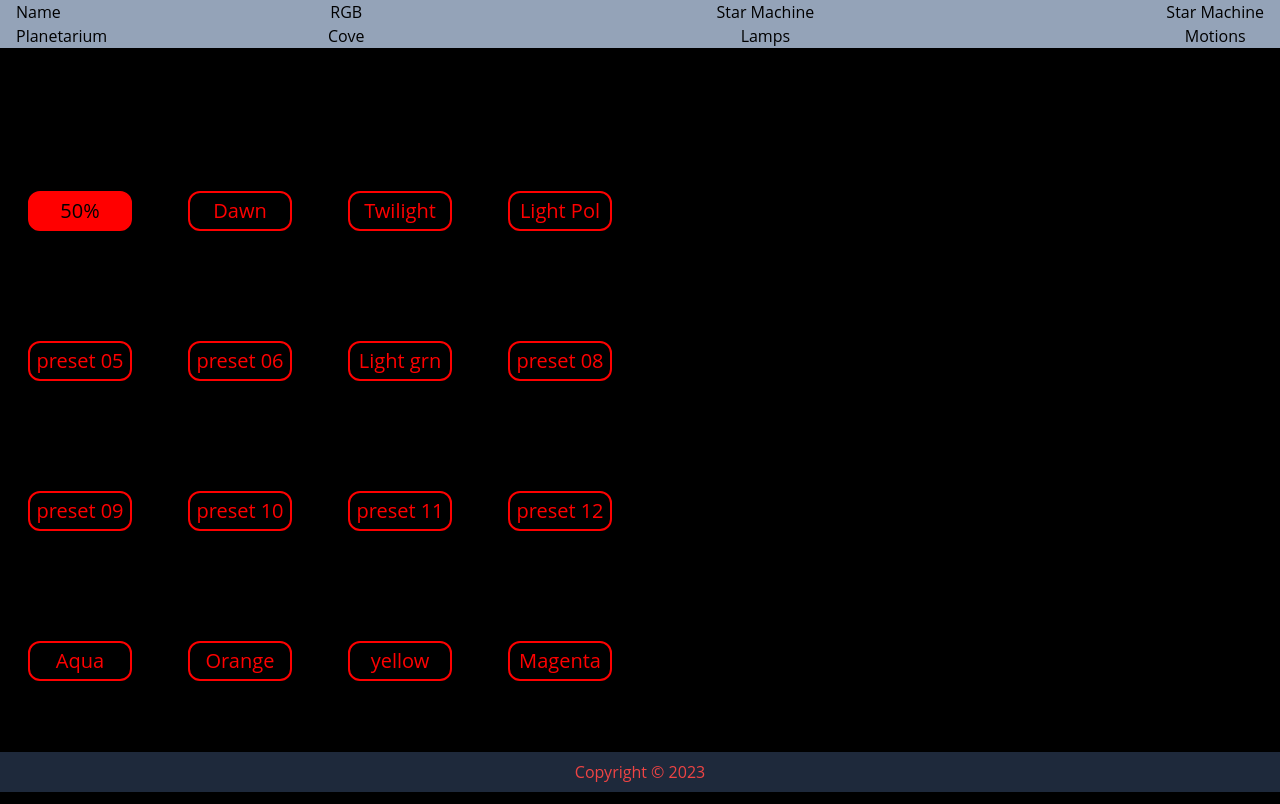
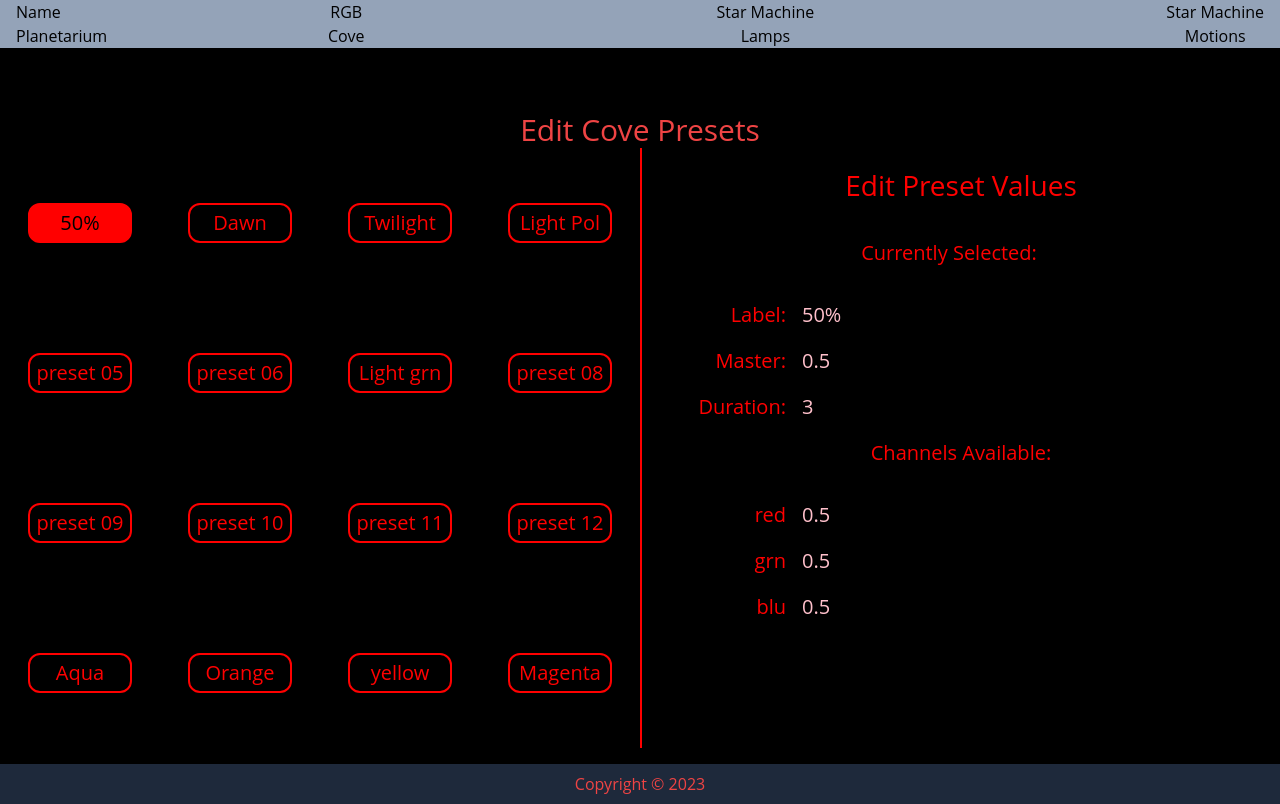
Before and after one commit to CelestialCoyote/react-hercules-chromacove, a React (Create React App) app in the folder frontend/: page / in a window 1280 px wide. Both pictures are taken after a click on the button "Edit Presets". Built offline with nearby package versions, Linux system fonts and the light colour scheme.

Commit message:
preset edit modal

```diff
--- a/frontend/src/Components/CovePresetsModal/CovePresetsModal.jsx
+++ b/frontend/src/Components/CovePresetsModal/CovePresetsModal.jsx
@@ -233,7 +233,7 @@ const CovePresetsModal = ({ setEditOpen, rgbState, setRGBState, presets, setPres
     return (
         <div className="flex flex-col mt-16">
 
-            <h3 className="">Edit Cove Presets</h3>
+            <h3 className="text-red-500 text-center text-3xl">Edit Cove Presets</h3>
 
             <div className="edit-selection">
 
@@ -251,7 +251,7 @@ const CovePresetsModal = ({ setEditOpen, rgbState, setRGBState, presets, setPres
 
                 </div>
 
-                {/* <div className="edit-settings">
+                <div className="edit-settings">
 
                     <label className="edit-settings-label">Edit Preset Values</label>
 
@@ -275,7 +275,7 @@ const CovePresetsModal = ({ setEditOpen, rgbState, setRGBState, presets, setPres
                                 maxLength={10}
                                 placeholder={selectedPreset.label}
                                 value={tempPreset.label}
-                                onChange={handleLabelChange}
+                                // onChange={handleLabelChange}
                             />
 
                         </div>
@@ -296,7 +296,7 @@ const CovePresetsModal = ({ setEditOpen, rgbState, setRGBState, presets, setPres
                                 maxLength={5}
                                 placeholder={selectedPreset.master}
                                 value={tempPreset.master}
-                                onChange={handleMasterValueChange}
+                                // onChange={handleMasterValueChange}
                             />
 
                         </div>
@@ -317,16 +317,16 @@ const CovePresetsModal = ({ setEditOpen, rgbState, setRGBState, presets, setPres
                                 maxLength={5}
                                 placeholder={selectedPreset.duration}
                                 value={tempPreset.duration}
-                                onChange={handleDurationChange}
+                                // onChange={handleDurationChange}
                             />
 
                         </div>
 
                     </div>
 
-                    <label className="edit-settings-label-medium">Channels Available:</label> */}
+                    <label className="edit-settings-label-medium">Channels Available:</label>
 
-                    {/*<div>
+                    {/* <div>
 
                         {presetChannels.map(channel =>
                             <PresetInput
@@ -337,11 +337,11 @@ const CovePresetsModal = ({ setEditOpen, rgbState, setRGBState, presets, setPres
                             />
                         )}
 
-                    </div>
+                    </div> */}
 
-                    <div>*/}
+                    <div>
 
-                        {/* {presetChannels.map(channel =>
+                        {presetChannels.map(channel =>
                             <div className="preset-input" key={channel.id}>
 
                                 <label className="input-label">
@@ -358,16 +358,15 @@ const CovePresetsModal = ({ setEditOpen, rgbState, setRGBState, presets, setPres
                                     maxLength={5}
                                     placeholder={channel.value}
                                     value={tempPreset.channels[channel.name] || "0.000"}
-                                    onChange={handleChannelValueChange}
+                                    // onChange={handleChannelValueChange}
                                 />
 
                             </div>
                         )}
 
                     </div>
-                </div> */}
+                </div>
             </div>
-
 
             <div className="edit-presets-buttons">
 
```
